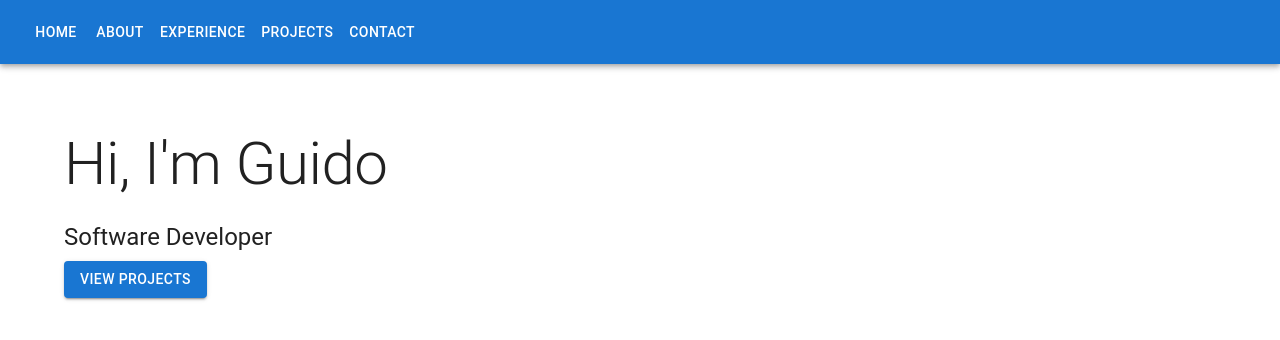
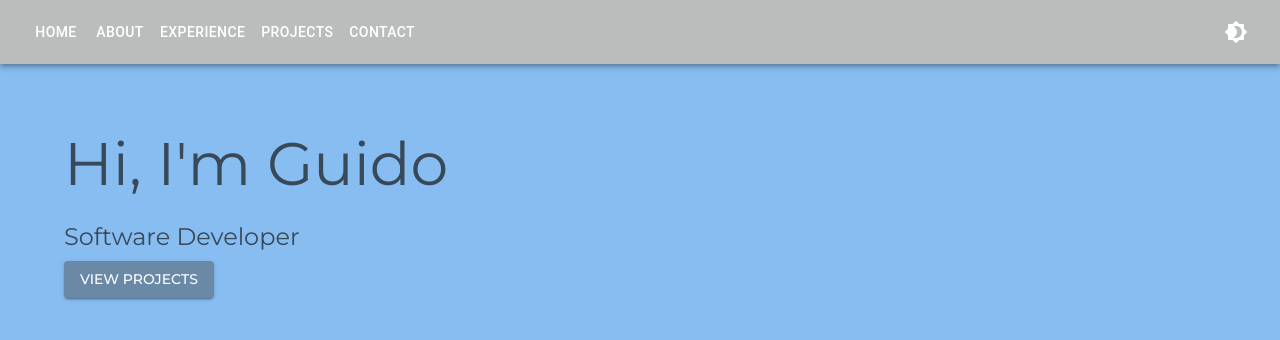
Before and after one commit to Guibrick/PersonalWebsite, a React (Vite) app: page / in a window 1280 px wide. Shown: the top 340 px of the page. Built offline with nearby package versions, Linux system fonts and the light colour scheme.

Commit message:
Set fonts and colours

```diff
--- a/package.json
+++ b/package.json
@@ -13,6 +13,7 @@
     "@emailjs/browser": "^4.4.1",
     "@emotion/react": "^11.14.0",
     "@emotion/styled": "^11.14.1",
+    "@fontsource/montserrat": "^5.2.8",
     "@mui/icons-material": "^7.3.4",
     "@mui/material": "^7.3.4",
     "react": "^19.1.1",
--- a/src/components/Navbar.tsx
+++ b/src/components/Navbar.tsx
@@ -1,16 +1,36 @@
-import { AppBar, Toolbar, Button } from '@mui/material';
+import { AppBar, Toolbar, Button, IconButton } from '@mui/material';
 import { Link } from 'react-router-dom';
+import { Brightness4, Brightness7 } from '@mui/icons-material';
+import { ThemeProvider, createTheme } from '@mui/material';
+import { useState } from 'react';
 
 export default function Navbar() {
+  const [mode, setMode] = useState<'light' | 'dark'>('light');
+
+  const theme = createTheme({
+    palette: {
+      mode: mode,
+    },
+  });
+
+  const toggleMode = () => {
+    setMode((prev) => (prev === 'light' ? 'dark' : 'light'));
+  };
+
   return (
-    <AppBar position="static">
+    <ThemeProvider theme={theme}>
+      <AppBar position="static" sx={{ bgcolor: '#BBBDBC' }}>
         <Toolbar>
           <Button color="inherit" component={Link} to="/">Home</Button>
           <Button color="inherit" component={Link} to="/about">About</Button>
           <Button color="inherit" component={Link} to="/experience">Experience</Button>
           <Button color="inherit" component={Link} to="/projects">Projects</Button>
           <Button color="inherit" component={Link} to="/contact">Contact</Button>
+          <IconButton color="inherit" onClick={toggleMode} sx={{ marginLeft: 'auto' }}>
+            {mode === 'light' ? <Brightness4 /> : <Brightness7 />}
+          </IconButton>
         </Toolbar>
       </AppBar>
+    </ThemeProvider>
   );
 }
--- a/src/main.tsx
+++ b/src/main.tsx
@@ -1,11 +1,31 @@
 import React from 'react';
 import ReactDOM from 'react-dom/client';
 import App from './App';
-import { CssBaseline, ThemeProvider, createTheme } from '@mui/material';
+import { createTheme, ThemeProvider, CssBaseline } from '@mui/material';
+import '@fontsource/montserrat/400.css';
+import '@fontsource/montserrat/500.css';
+import '@fontsource/montserrat/700.css';
 
 const theme = createTheme({
+  typography: {
+    fontFamily: 'Montserrat, Arial, sans-serif',
+  },
   palette: {
-    mode: 'light',
+    mode: 'light', // podes cambiar a 'dark' dinámicamente
+    primary: {
+      main: '#6A89A7', // color primario
+    },
+    secondary: {
+      main: '#384959', // color secundario/acento
+    },
+    background: {
+      default: '#88BDF2', // fondo de página
+      paper: '#BBBDBC',   // fondo de cards o contenedores
+    },
+    text: {
+      primary: '#384959',
+      secondary: '#384959',
+    },
   },
 });
 
```
Also changed, not shown: 1 other file (tests, documents, lock files or other folders). Lines whose indentation alone changed are shown as unchanged.
